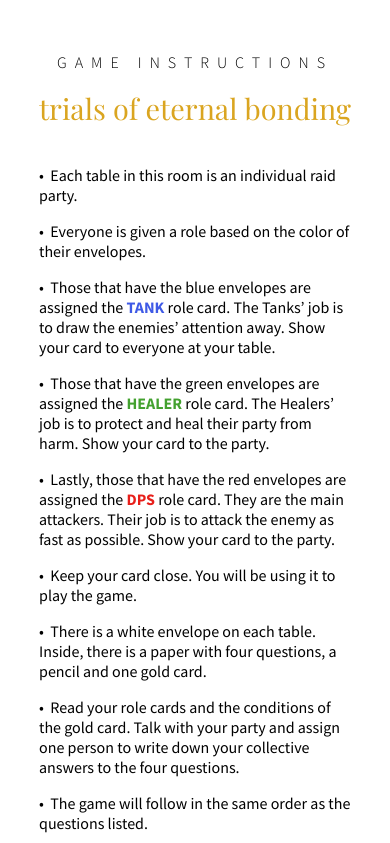
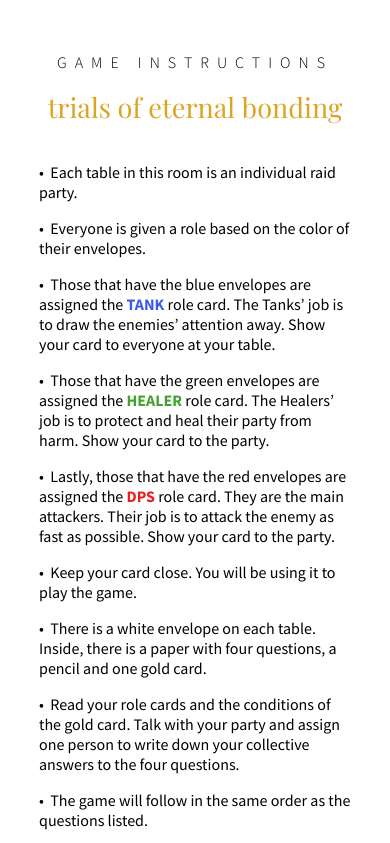
Before and after one commit to MuEnLi/wallyandemily.github.io, a plain HTML site: page game-instructions.html in a window 390 px wide. Shown: the top 843 px of the page. Drawn offline with nearby package versions, Linux system fonts and the light colour scheme; a web font is replaced by a local one.

Commit message:
Minor fixes to CSS

```diff
--- a/css/instructions.css
+++ b/css/instructions.css
@@ -70,7 +70,7 @@ Created by : MuEnLi
   body {
     font-family: Arial, Helvetica, sans-serif;
     margin: 0px;
-    background-color: #fffcf5;
+    background-color: #ffffff;
   }
 
   footer {
@@ -110,7 +110,7 @@ Created by : MuEnLi
 
   @media screen and (max-width: 500px) {
     h1 {
-      font-size: 1.8rem;
+      font-size: 1.7rem;
     }
 
     p{
```
